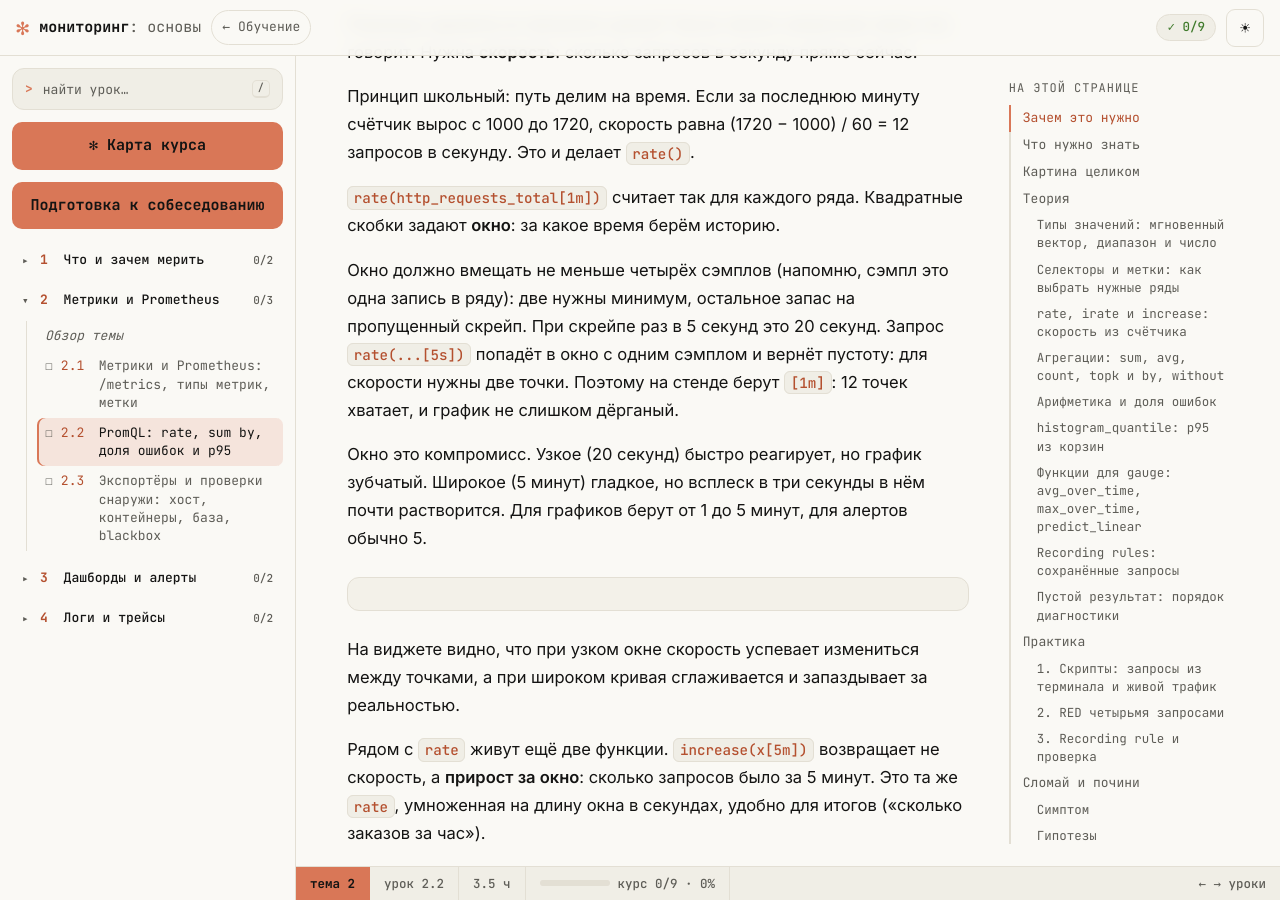
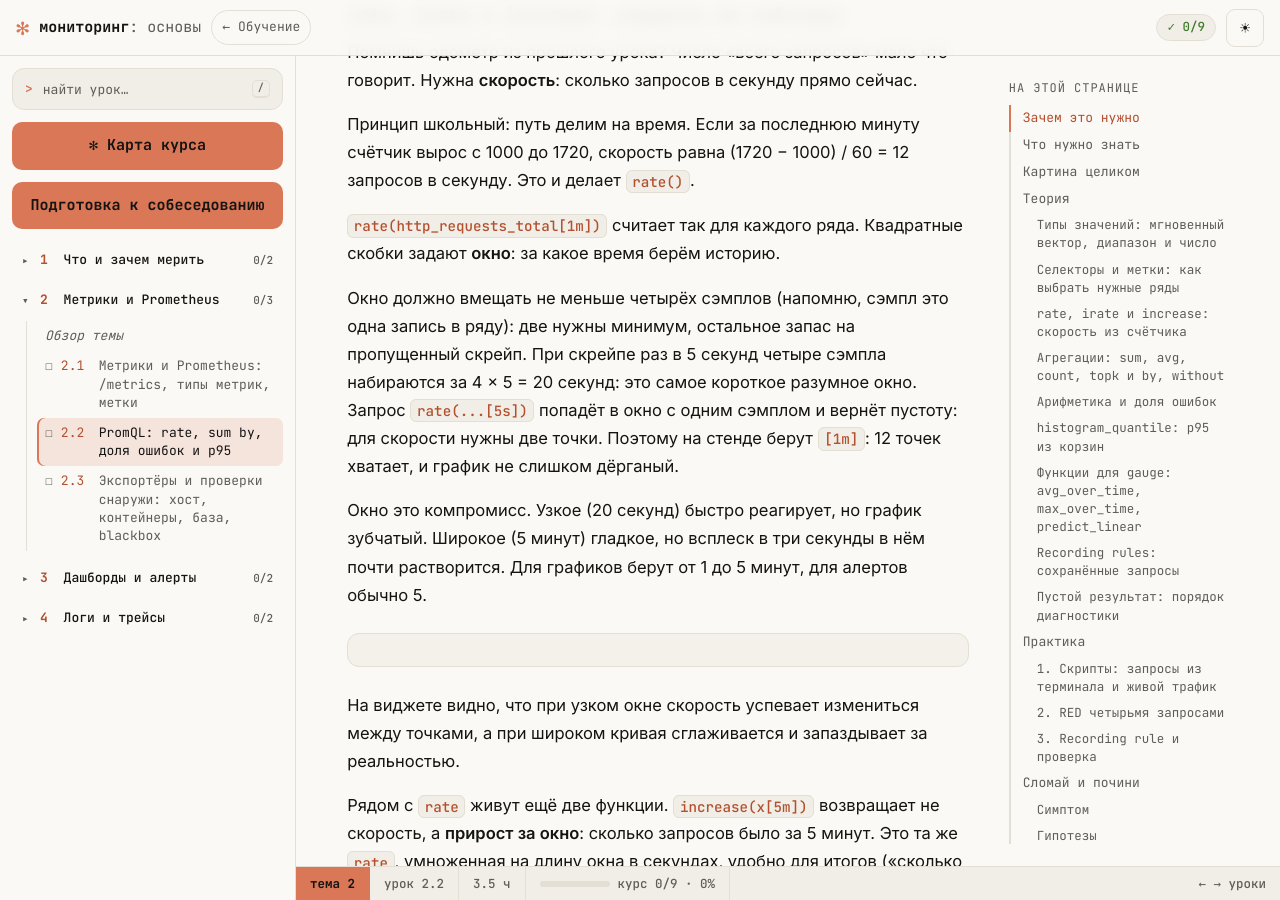
Before and after one commit to distinguished-sre/learning, a Jekyll site: the page built from monitoring/02-metrics/02-promql.md, in a window 1280 px wide and 900 px high, scrolled down 5248 px. Built offline with Jekyll 4.4.1, drawn with Linux system fonts in a browser that asks for light colours; a script that is not in the unit is left out; some of the changed text lies outside the part shown.

Commit message:
Мониторинг 2.2: пояснить 12 точек и окно 20 секунд

```diff
--- a/monitoring/02-metrics/02-promql.md
+++ b/monitoring/02-metrics/02-promql.md
@@ -47,7 +47,7 @@
 
 Самый простой тип это **снимок**. Представь табло в магазине, на котором у каждой кассы одно число: сколько человек стоит в очереди. Запрос `shop_db_pool_waiting` даёт такой снимок: по одному числу на каждый ряд, например `shop-1: 0`, `shop-2: 3`. В PromQL это называют мгновенным вектором (по-английски instant vector): «вектор» тут просто набор рядов, «мгновенный» значит одно значение на момент запроса.
 
-Второй тип это **плёнка**: у каждого ряда не одно число, а кусок истории. Записывается с квадратными скобками: `http_requests_total{route="/api/products"}[1m]` вернёт всё, что записано за последнюю минуту. Скрейп идёт раз в 5 секунд, поэтому на каждый ряд придётся 12 пар, например `3000, 3010, 3021, ...` и до `3120`.
+Второй тип это **плёнка**: у каждого ряда не одно число, а кусок истории. Записывается с квадратными скобками: `http_requests_total{route="/api/products"}[1m]` вернёт всё, что записано за последнюю минуту. Скрейп идёт раз в 5 секунд, а в минуте 60 секунд: 60 / 5 = 12, поэтому на каждый ряд придётся 12 пар, например `3000, 3010, 3021, ...` и до `3120`.
 
 Официально это вектор диапазона (range vector). График из плёнки не нарисуешь, зато из неё можно посчитать, как быстро число росло.
 
@@ -103,7 +103,7 @@
 
 `rate(http_requests_total[1m])` считает так для каждого ряда. Квадратные скобки задают **окно**: за какое время берём историю.
 
-Окно должно вмещать не меньше четырёх сэмплов (напомню, сэмпл это одна запись в ряду): две нужны минимум, остальное запас на пропущенный скрейп. При скрейпе раз в 5 секунд это 20 секунд. Запрос `rate(...[5s])` попадёт в окно с одним сэмплом и вернёт пустоту: для скорости нужны две точки. Поэтому на стенде берут `[1m]`: 12 точек хватает, и график не слишком дёрганый.
+Окно должно вмещать не меньше четырёх сэмплов (напомню, сэмпл это одна запись в ряду): две нужны минимум, остальное запас на пропущенный скрейп. При скрейпе раз в 5 секунд четыре сэмпла набираются за 4 × 5 = 20 секунд: это самое короткое разумное окно. Запрос `rate(...[5s])` попадёт в окно с одним сэмплом и вернёт пустоту: для скорости нужны две точки. Поэтому на стенде берут `[1m]`: 12 точек хватает, и график не слишком дёрганый.
 
 Окно это компромисс. Узкое (20 секунд) быстро реагирует, но график зубчатый. Широкое (5 минут) гладкое, но всплеск в три секунды в нём почти растворится. Для графиков берут от 1 до 5 минут, для алертов обычно 5.
 
```
